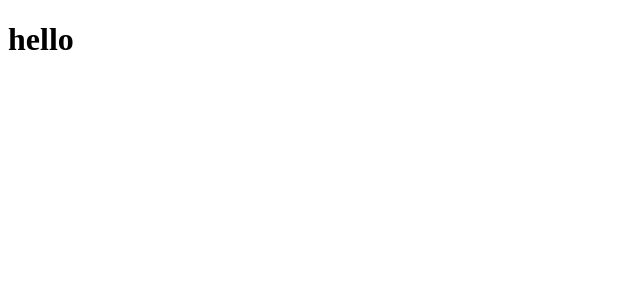
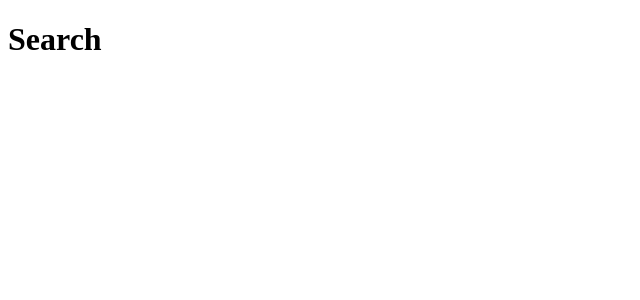
Before and after one commit to DongUk-kang/netflix_clone_donguk, a React (Create React App) app: page /#/search in a window 1280 px wide. Shown: the top 300 px of the page, without its empty margins (0-640 px from the left). Built offline with nearby package versions, Linux system fonts and the light colour scheme.

Commit message:
router 추가 #1

```diff
--- a/package.json
+++ b/package.json
@@ -8,6 +8,7 @@
     "@testing-library/user-event": "^12.1.10",
     "react": "^17.0.1",
     "react-dom": "^17.0.1",
+    "react-router-dom": "^5.2.0",
     "react-scripts": "4.0.2",
     "web-vitals": "^1.0.1"
   },
--- a/src/App.js
+++ b/src/App.js
@@ -1,11 +1,9 @@
 import React from 'react';
+import Router from "./Components/Router";
 
 const App = () => {
     return (
-        <div>
-          <h1>hello</h1>
-
-        </div>
+        <Router />
     );
 };
 
--- /dev/null
+++ b/src/Components/Router.js
@@ -0,0 +1,16 @@
+import React from 'react';
+import { HashRouter as Router, Route, HashRouter } from "react-router-dom";
+import Movie from "../Routes/Movie";
+import Tv from "../Routes/Tv";
+import Search from "../Routes/Search";
+
+export default () => (
+    <Router>
+        <>
+            <Route path="/" exact component={Movie} />
+            <Route path="/tv" exact component={Tv} />
+            <Route path="/search" exact component={Search} />
+
+        </>
+    </Router>
+)
--- /dev/null
+++ b/src/Routes/Movie.js
@@ -0,0 +1,12 @@
+import React from 'react';
+
+const Movie = () => {
+    return (
+        <div>
+            <h1>Movie</h1>
+
+        </div>
+    );
+};
+
+export default Movie;
--- /dev/null
+++ b/src/Routes/Search.js
@@ -0,0 +1,12 @@
+import React from 'react';
+
+const Search = () => {
+    return (
+        <div>
+            <h1>Search</h1>
+
+        </div>
+    );
+};
+
+export default Search;
--- /dev/null
+++ b/src/Routes/Tv.js
@@ -0,0 +1,12 @@
+import React from 'react';
+
+const Tv = () => {
+    return (
+        <div>
+            <h1>Tv</h1>
+
+        </div>
+    );
+};
+
+export default Tv;
```
Also changed, not shown: 1 other file (tests, documents, lock files or other folders).
